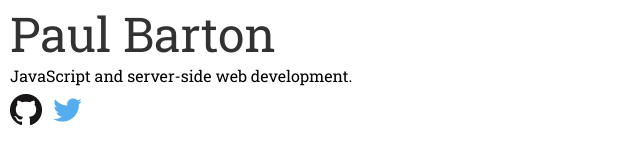
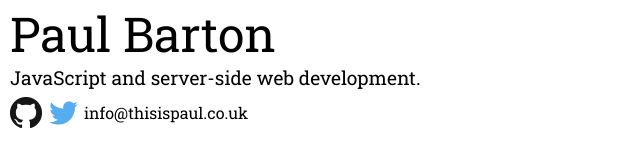
Before and after one commit to waffle-iron/thisispaul, a website: page public/index.html in a window 1280 px wide. Shown: the whole page, without its empty margins (0-640 px from the left). Drawn offline with Linux system fonts and the light colour scheme.

Commit message:
Adding email address

```diff
--- a/public/assets/scss/_main.scss
+++ b/public/assets/scss/_main.scss
@@ -12,19 +12,23 @@ header {
 
   h1 {
     font-size: 3em;
-    opacity: 0.8;
   }
 
   p {
     margin-top: 10px;
+    font-size: 1.2em;
   }
 
   .links {
     margin-top: 10px;
 
-    a {
+    .link {
       text-decoration: none;
-      margin-right: 5px;
+      padding-right: 5px;
+      line-height: 32px;
+      height: 32px;
+      float: left;
+      color: black;
 
       .sr-only {
         position: absolute;
--- a/public/index.html
+++ b/public/index.html
@@ -19,14 +19,17 @@
     <h1>Paul Barton</h1>
     <p>JavaScript and server-side web development.</p>
     <div class="links">
-        <a href="https://github.com/thisispaul" target="_blank">
+        <a class="link" href="https://github.com/thisispaul" target="_blank">
             <img src="/assets/img/icons/github.png" />
             <span class="sr-only">Github</span>
         </a>
-        <a href="https://twitter.com/noShowP" target="_blank">
+        <a class="link" href="https://twitter.com/noShowP" target="_blank">
             <img src="/assets/img/icons/twitter.png" />
             <span class="sr-only">Twitter</span>
         </a>
+        <div class="link">
+            info@thisispaul.co.uk
+        </div>
     </div>
 </header>
 
```
Also changed, not shown: public/assets/css/styles.css.
